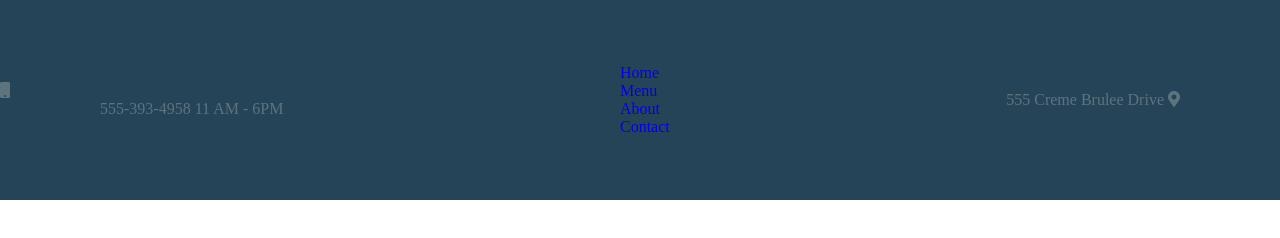
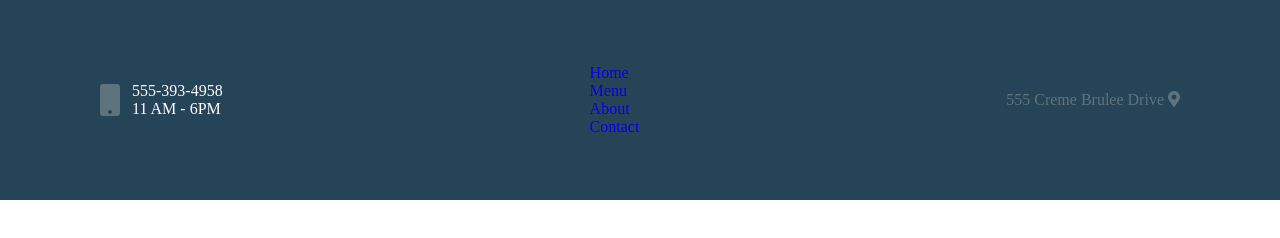
Before and after one commit to 107124/dev-desserts-0720PC10M, a plain HTML site: page index.html in a window 1280 px wide. Drawn offline with Linux system fonts and the light colour scheme.

Commit message:
Today we worked on a lot of bugs that students had. It looks like the biggest problems we were facing were spelling errors and forgetting to create a closing div for all the divs. But we got those figured out and we worked on and finished styling the left column and I introduced grid today.

```diff
--- a/index.html
+++ b/index.html
@@ -17,8 +17,12 @@
             </div>
 
             <div class="phone-hours-wrapper">
-                555-393-4958
-                11 AM - 6PM
+                <div class="phone-number">
+                    555-393-4958
+                </div>
+                <div class="hours">
+                    11 AM - 6PM
+                </div>
             </div>
         </div>
 
--- a/styles.css
+++ b/styles.css
@@ -18,8 +18,25 @@ body {
     align-items: center;
 }
 
+.nav-bar > .left-column {
+    display: flex;
+    align-items: center;
+    padding-left: 100px;
+}
+
+.icon i {
+    color: #5D737E;
+    font-size: 2em;
+    margin-right: 12px;
+}
+
+.left-column > .phone-hours-wrapper {
+    display: grid;
+    grid-template-columns: 1fr;
+}
+
 .phone-hours-wrapper {
-    padding-left: 100px;
+    color: white;
 }
 
 .address-wrapper {
```
